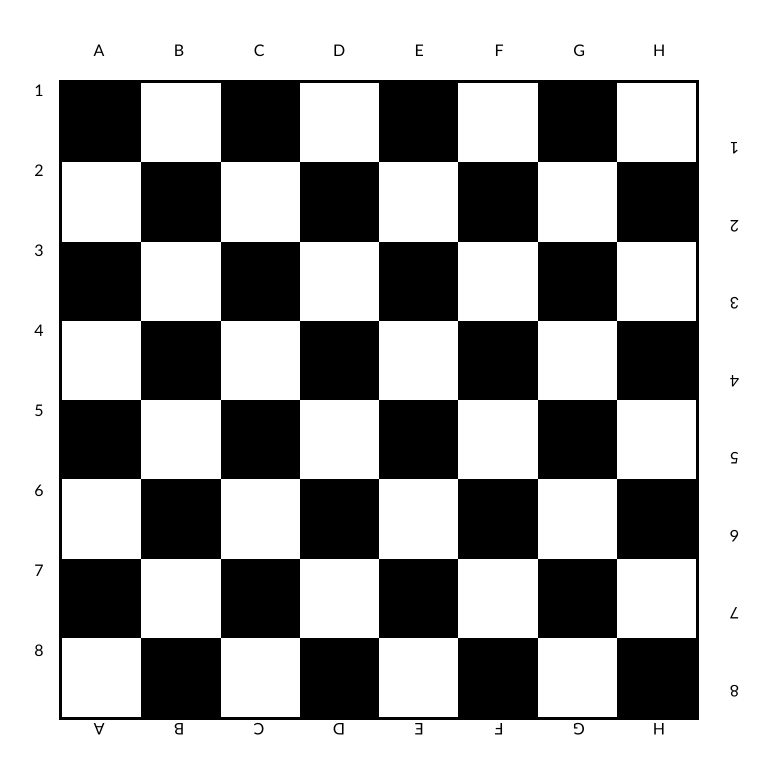
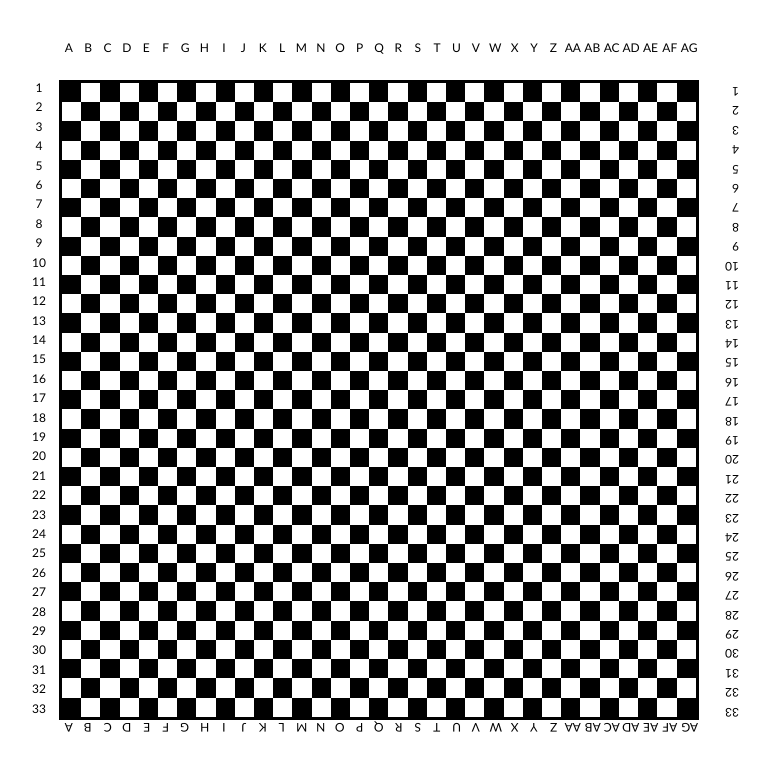
Before and after one commit to Belendor/JS-chess-board, a plain HTML site: page index.html in a window 1280 px wide. Shown: the whole page, without its empty margins (261-1031 px from the left). Drawn offline with Linux system fonts and the light colour scheme.

Commit message:
Finished numbers

```diff
--- a/css/chess.css
+++ b/css/chess.css
@@ -62,9 +62,10 @@
     position: absolute;
     top: 0;
     margin-top: 5vmin;
-    padding-bottom: 2.5vmin;
-
 }
 .rightBox{
     transform: rotate(180deg);
 }
+.game{
+    font-size: 1.5vmin;
+}
--- a/js/chess.js
+++ b/js/chess.js
@@ -1,5 +1,5 @@
 "use strict";
-let wordList = ["A", "B", "C", "D", "E", "F", "G", "H", "I", "J", "K", "L", "M", "N", "O", "P", "Q", "R", "S", "T", "U", "V", "W", "X", "Y", "Z"]
+let wordList = ["A","B","C","D","E","F","G","H","I","J","K","L","M","N","O","P","Q","R","S","T","U","V","W","X","Y","Z"]
 const board = document.querySelector(".board");
 
 const topBorder = document.querySelector(".topBorder");
@@ -9,8 +9,8 @@ const bottomBorder = document.querySelector(".bottomBorder");
 
 let color1 = "black"
 let color2 = "white"
-const column = 8;
-const row = 8;
+const column = 33;
+const row = 33;
 
 
 
@@ -23,7 +23,6 @@ let BOTTOM = ""
 
 for (let i = 0; i<row;i++){
    let box ="";
-
    for (let j = 0; j<column; j++){
        if (((i+1)+(j+1))%2 === 0){
         colorSwitcher = color1;
@@ -46,17 +45,35 @@ for (let i = 0; i<row;i++){
    RIGHT += `<div class="rightBox" style="height: calc(100% / ${column})">${(i+1)}</div>`
 }
 
+for(let i = 0; i<column; i++){
 
+   let indexArr = [];
+   console.log(indexArr);
 
-for(let i = 0; i<column; i++){
-   let wordCounter = wordList[i]
-   if(i>=26){
-         for (let j = 0; j<Math.floor(26/26); j++){
-            wordCounter = wordList[j]+wordList[i-26]
-         }
+   function dvidesimSesi (num){
+      let dalintas = Math.floor(num / 26);
+      let liekana = num%26;
+      indexArr.unshift(liekana)
+
+     if(dalintas >= 1){
+      let vienuMazenis = dalintas - 1
+      dvidesimSesi(vienuMazenis)
+     }
    }
-    TOP +=  `<div class="topBox" style="width: calc(100% / ${column})">${wordCounter}</div>`
-    BOTTOM +=  `<div class="bottomBox" style="width: calc(100% / ${column})">${wordCounter}</div>`
+
+   dvidesimSesi(i)
+
+   let reikiamasSkaicius = ""
+
+   for(let x = 0; x<indexArr.length; x++){
+      let reikiamsIndex = indexArr[x]
+      reikiamasSkaicius += wordList[reikiamsIndex]
+      console.log(reikiamasSkaicius);
+
+   }
+
+    TOP +=  `<div class="topBox" style="width: calc(100% / ${column})">${reikiamasSkaicius}</div>`
+    BOTTOM +=  `<div class="bottomBox" style="width: calc(100% / ${column})">${reikiamasSkaicius}</div>`
 }
 
 
```
Also changed, not shown: index.html (+0 -2 lines).
